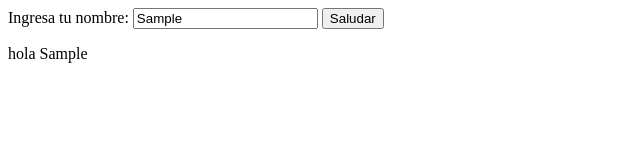
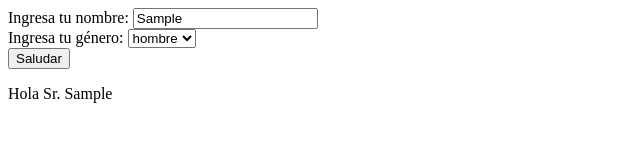
Before and after one commit to AdrielMounzon/Saludador-HTML-JS, a website built with Parcel: page index-saludador.html in a window 1280 px wide. Both pictures are taken after typing "Sample" into the empty fields and a click on the input "Saludar". Shown: the whole page, without its empty margins (0-640 px from the left). Built offline with nearby package versions, Linux system fonts and the light colour scheme.

Commit message:
Saludar por género

```diff
--- a/index-saludador.html
+++ b/index-saludador.html
@@ -10,6 +10,15 @@
     <form id="saludador-form">
         <label for="Nombre">Ingresa tu nombre:</label>
         <input type="text" id="nombre" />
+
+        <br>
+        <label for="Genero">Ingresa tu género:</label>
+        <select id="genero">
+            <option>hombre</option>
+            <option>mujer</option>
+        </select>
+
+        <br>
         <input type="submit" value="Saludar" id="saludar-button" />
     </form>
     <div id="resultado-div"></div>
--- a/src/saludador.js
+++ b/src/saludador.js
@@ -5,5 +5,11 @@ const div = document.querySelector("#resultado-div");
 
 form.addEventListener("submit", (event) => {
   event.preventDefault();
-  div.innerHTML = "<p> hola "  + nombre.value + "</p>";
+
+    let gen;
+    if(genero.value=="hombre")
+        gen = "Sr. ";
+    if (genero.value=="mujer")
+        gen = "Sra. ";
+  div.innerHTML = "<p> Hola " + gen + nombre.value + "</p>";
 });
```
